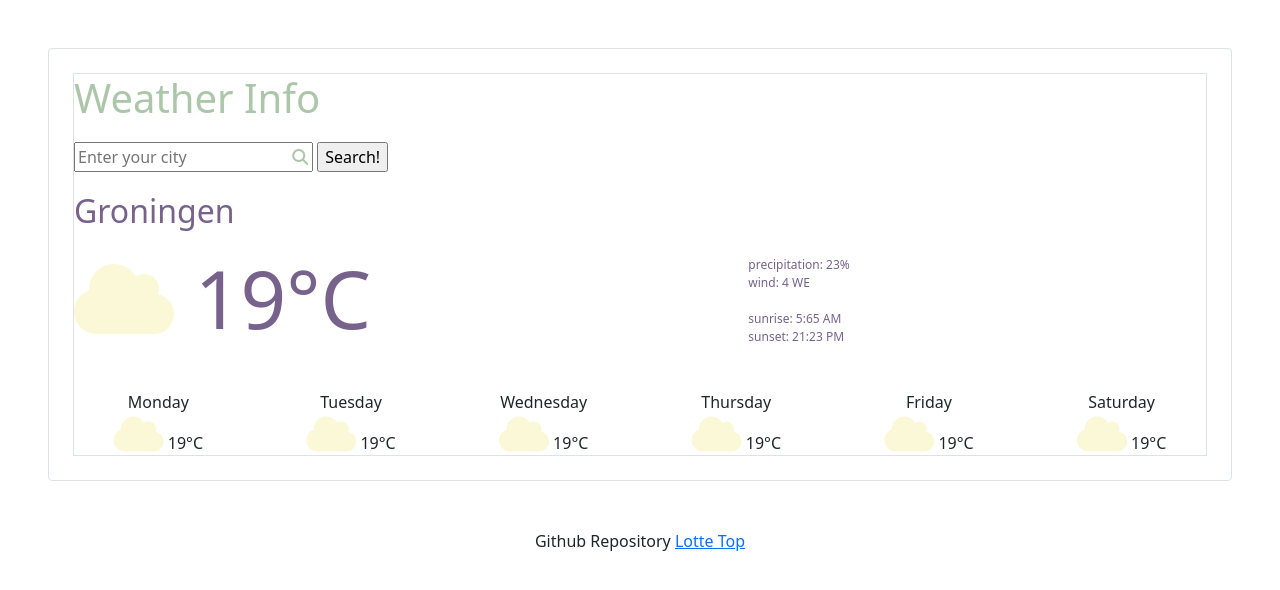
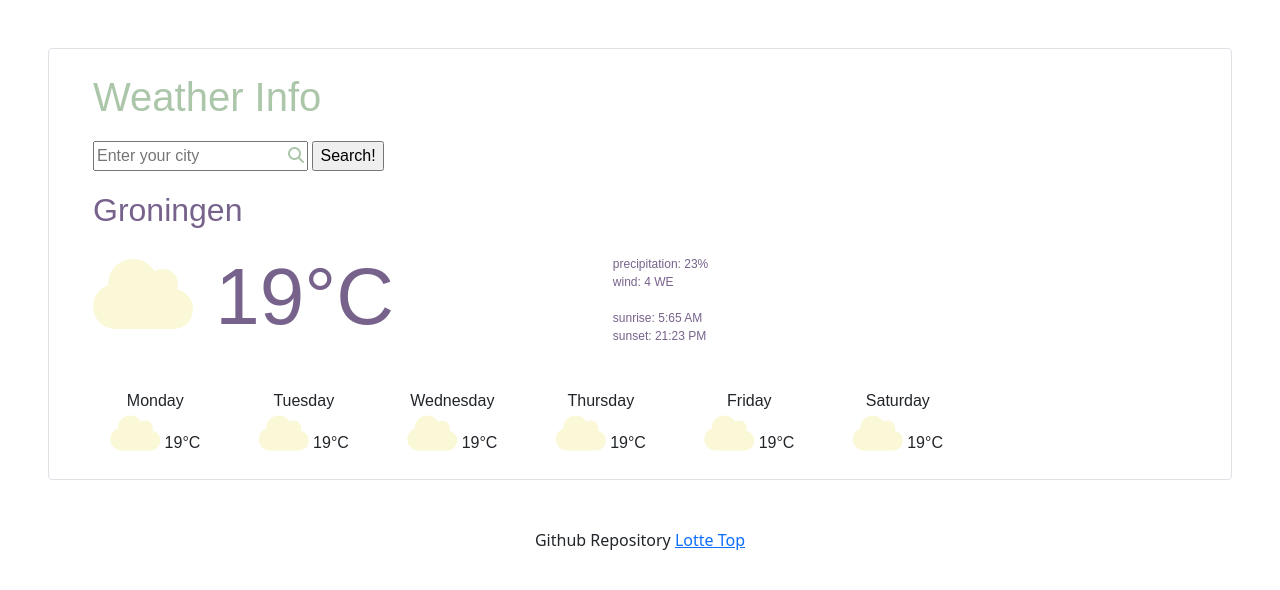
Before and after one commit to LotteTop/SheCodes-Plus-Project, a plain HTML site: page index.html in a window 1280 px wide. Drawn offline with nearby package versions, Linux system fonts and the light colour scheme.

Commit message:
Update index.html

```diff
--- a/index.html
+++ b/index.html
@@ -20,7 +20,7 @@
   </head>
   <body>
     <div class="border rounded p-4 m-5">
-      <div class="border">
+      <div class="body">
         <header>
           <h1>Weather Info</h1>
           <span>
@@ -83,11 +83,11 @@
         </div>
       </div>
     </div>
-    <div class="website">
+    <p class="website">
       Github Repository
       <a href="https://www.github.com/LotteTop/SheCodes-Plus-Project" /> Lotte
       Top
-    </div>
+    </p>
     <script src="src/script.js"></script>
   </body>
 </html>
```
